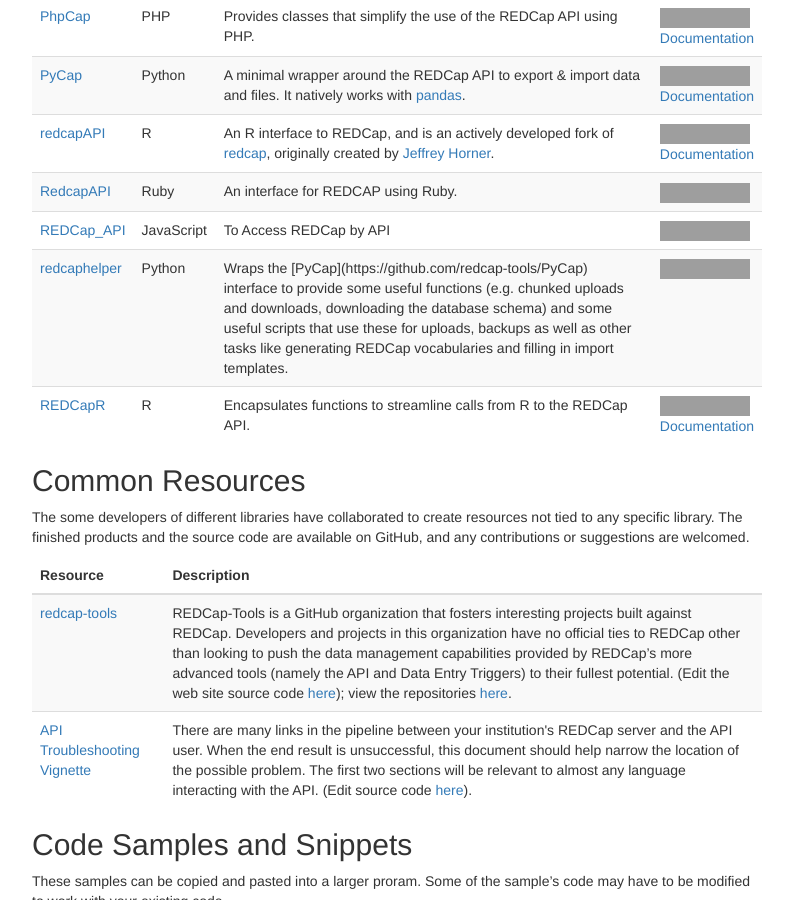
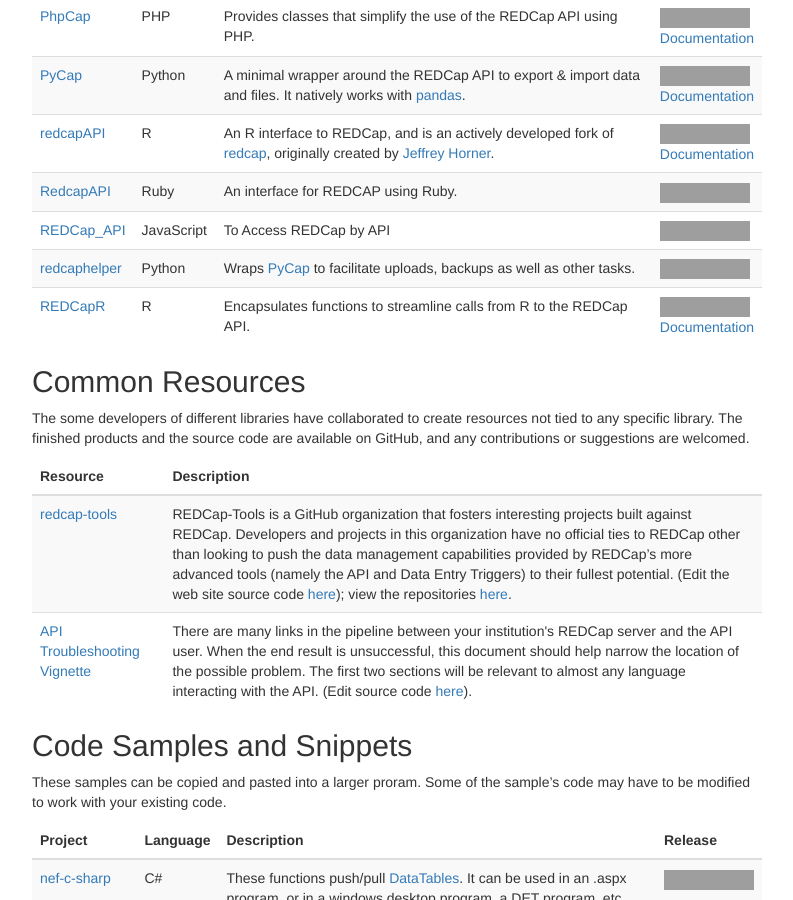
Before and after one commit to redcap-tools/redcap-tools.github.io, a Jekyll site: the page built from projects.md, in a window 1280 px wide and 900 px high, scrolled down 431 px, cut to the strip 0-900 px from the top of the window. Shown: the whole strip, without its empty margins (243-1036 px from the left). Built offline with Jekyll 4.4.1, drawn with Linux system fonts in a browser that asks for light colours; some web fonts are replaced; grey boxes are pictures that could not be loaded.

Commit message:
Shorten redcaphelper description & change to html link

```diff
--- a/_data/libraries.yml
+++ b/_data/libraries.yml
@@ -42,7 +42,7 @@
   repo: https://github.com/agapow/redcaphelper
   repo_release: https://img.shields.io/github/release/agapow/redcaphelper.svg
   language: Python
-  description: Wraps the [PyCap](https://github.com/redcap-tools/PyCap) interface to provide some useful functions (e.g. chunked uploads and downloads, downloading the database schema) and some useful scripts that use these for uploads, backups as well as other tasks like generating REDCap vocabularies and filling in import templates.
+  description: Wraps <a href="https://github.com/redcap-tools/PyCap">PyCap</a> to facilitate uploads, backups as well as other tasks.
 - name: REDCapR
   repo: https://github.com/OuhscBbmc/REDCapR
   repo_release: https://img.shields.io/github/release/OuhscBbmc/REDCapR.svg
```
